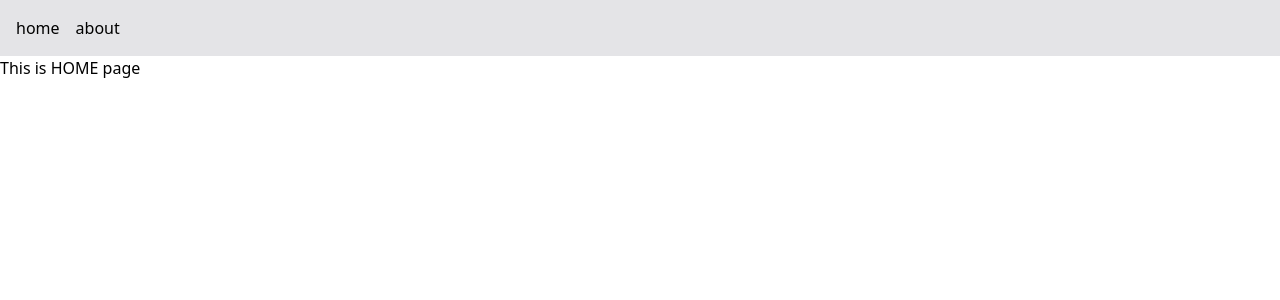
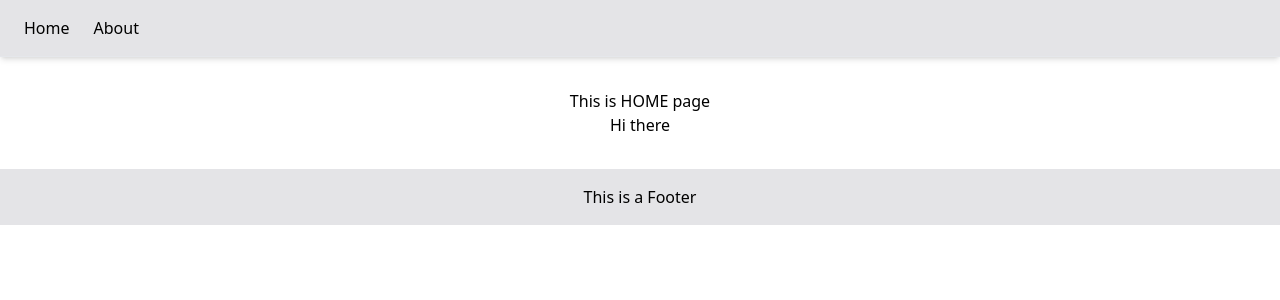
Before and after one commit to soAcademy/workshop-state-and-event, a React (Create React App) app: page / in a window 1280 px wide. Shown: the top 300 px of the page. Built offline with nearby package versions, Linux system fonts and the light colour scheme.

Commit message:
feat: do workshop route set nav, footer and pass props

```diff
--- a/src/App.js
+++ b/src/App.js
@@ -1,4 +1,5 @@
 import { BrowserRouter, Routes, Route } from "react-router-dom";
+import Navbar from "./Components/Navbar";
 import Home from "./Pages/Home";
 import About from "./Pages/About";
 
@@ -70,10 +71,12 @@ import About from "./Pages/About";
 
 const App = () => (
   <BrowserRouter>
+    <Navbar />
     <Routes>
-      <Route exact path="/" element={<Home />} />
+      <Route exact path="/" element={<Home title={"Hi there"}/>} />
       <Route exact path="/about" element={<About />} />
     </Routes>
+    <footer className="bg-zinc-200 text-center p-4">This is a Footer</footer>
   </BrowserRouter>
 );
 export default App;
--- a/src/Components/Navbar.js
+++ b/src/Components/Navbar.js
@@ -1,10 +1,25 @@
+import { useState } from "react";
 import { Link } from "react-router-dom";
 
 const Navbar = () => {
+  const [currPath, setCurrPath] = useState("");
+  // console.log(currPath);
   return (
-    <nav className="w-full bg-zinc-200 p-4">
-      <Link to="/" className="mr-4">home</Link>
-      <Link to="/about" className="mr-4">about</Link>
+    <nav className="w-full bg-zinc-200 border-b shadow-md p-4">
+      <Link
+        to="/"
+        className={"rounded-lg mr-2 p-2 " + (currPath === "/" ? "underline" : "")}
+        onClick={() => setCurrPath("/")}
+      >
+        Home
+      </Link>
+      <Link
+        to="/about"
+        className={"rounded-lg mr-2 p-2 " + (currPath === "/about" ? "underline" : "")}
+        onClick={() => setCurrPath("/about")}
+      >
+        About
+      </Link>
     </nav>
   );
 };
--- a/src/Pages/About.js
+++ b/src/Pages/About.js
@@ -1,10 +1,9 @@
-import Navbar from "../Components/Navbar";
-
 const About = () => {
   return (
     <>
-      <Navbar />
-      <p>This is ABOUT page</p>
+      <div className="text-center m-4 p-4">
+        <p>This is ABOUT page</p>
+      </div>
     </>
   );
 };
--- a/src/Pages/Home.js
+++ b/src/Pages/Home.js
@@ -1,12 +1,10 @@
-import Navbar from "../Components/Navbar";
-
-const Home = () => {
+const Home = (props) => {
   return (
     <>
-      <Navbar />
-      <>
+      <div className="text-center m-4 p-4">
         <p>This is HOME page</p>
-      </>
+        <p>{props.title}</p>
+      </div>
     </>
   );
 };
```
